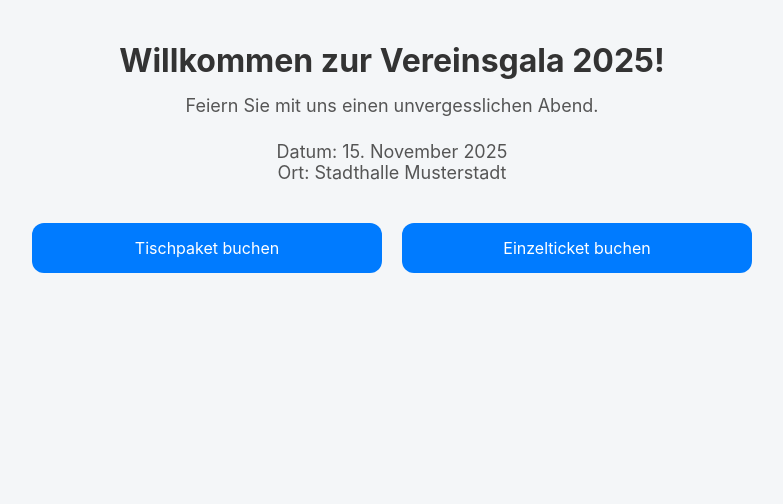
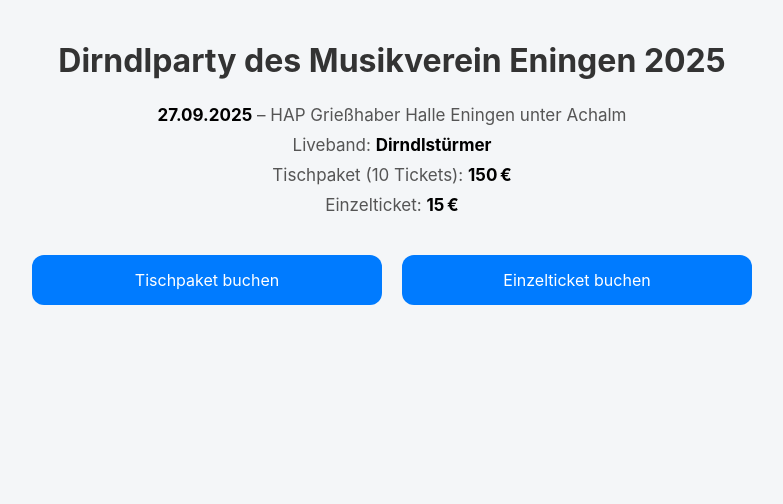
Before and after one commit to tob1404/buchungssystem, a Flask app: page / in a window 1280 px wide. Shown: the top 504 px of the page, without its empty margins (248-1031 px from the left). Run offline with Flask 3, Linux system fonts and the light colour scheme.

Commit message:
Bugfix + Zeitstempel * Infos Startseite

```diff
--- a/admin.py
+++ b/admin.py
@@ -82,7 +82,7 @@
     writer = csv.writer(output)
 
     # Kopfzeile schreiben
-    writer.writerow(['Buchungstyp', 'Vorname', 'Nachname', 'PLZ', 'Ort', 'Straße', 'Hausnummer', 'Telefon', 'E-Mail', 'Tischnummer', 'Anzahl Tickets', 'Status'])
+    writer.writerow(['Buchungstyp', 'Vorname', 'Nachname', 'PLZ', 'Ort', 'Straße', 'Hausnummer', 'Telefon', 'E-Mail', 'Tischnummer', 'Anzahl Tickets', 'Status', 'Zeitstempel'])
 
     # Alle Buchungen schreiben
     writer.writerows(buchungen)
--- a/app.py
+++ b/app.py
@@ -1,6 +1,7 @@
 from flask import Flask, render_template, request, redirect, url_for, session
 import csv
 import os
+from datetime import datetime
 from utils import lade_buchungen
 from admin import admin_bp
 
@@ -81,14 +82,15 @@
         writer = csv.writer(file)
         betrag = 0
         if art == 'einzelticket':
-            betrag = int(anzahl) * 13
+            betrag = int(anzahl) * 15
         elif art == 'tisch':
             tisch_anzahl = len(tischnummern)
-            betrag = tisch_anzahl * 130
+            betrag = tisch_anzahl * 150
+        zeitstempel = datetime.now().strftime('%Y-%m-%d %H:%M:%S')
 
         writer.writerow([
             art, vorname, nachname, plz, ort, strasse, hausnummer, telefon,
-            email, ",".join(map(str, tischnummern)), anzahl, kommentar, 'offen', betrag
+            email, ",".join(map(str, tischnummern)), anzahl, kommentar, 'offen', betrag, zeitstempel
         ])
 
     return render_template(
--- a/data/buchungen.csv
+++ b/data/buchungen.csv
@@ -1 +1,4 @@
 Buchungstyp,Vorname,Nachname,PLZ,Ort,Straße,Hausnummer,Telefon,E-Mail,Tischnummer,Anzahl Tickets,Kommentar,Status,Betrag (€)
+tisch,Tobias,Lotterer,72800,eningen,Weinbergstr.,20,015142500415,tobias.lotterer@t-online.de,12,10,,offen,150,2025-05-25 14:48:42
+tisch,Richard,Lotterer,72800,eningen,Weinbergstr.,20,015142500415,tobias.lotterer@t-online.de,2,10,,offen,150,2025-05-25 14:54:07
+einzelticket,Tobias,Lotterer,72800,eningen,Weinbergstr.,20,015142500415,tobias.lotterer@t-online.de,,3,,offen,45,2025-05-25 14:54:37
--- a/templates/admin/admin_dashboard.html
+++ b/templates/admin/admin_dashboard.html
@@ -156,6 +156,8 @@
                 <th>Status</th>
                 <th>Aktion</th>
                 <th>Betrag (€)</th>
+                <th>Zeitstempel</th>
+
 
             </tr>
         </thead>
@@ -204,6 +206,8 @@
                     </form>
                 </td>
                 <td data-label="Betrag">{{ buchung[13] }}</td>
+                <td data-label="Zeitstempel">{{ buchung[14] }}</td>
+
 
             </tr>
             {% endfor %}
--- a/templates/buchung/index.html
+++ b/templates/buchung/index.html
@@ -2,9 +2,8 @@
 <html lang="de">
 <head>
     <meta charset="UTF-8">
-    <title>Startseite - Buchungssystem</title>
+    <title>Dirndlparty 2025 – Musikverein Eningen</title>
     <meta name="viewport" content="width=device-width, initial-scale=1.0">
-
     <style>
         body {
             font-family: -apple-system, BlinkMacSystemFont, "Segoe UI", Roboto, "Helvetica Neue", Arial, sans-serif;
@@ -19,13 +18,18 @@
 
         h1 {
             color: #333;
-            margin-bottom: 10px;
+            margin-bottom: 15px;
         }
 
-        p {
+        .content p {
             color: #555;
-            margin: 5px 0 20px 0;
-            font-size: 18px;
+            margin: 10px 0;
+            font-size: 17px;
+        }
+
+        .highlight {
+            font-weight: bold;
+            color: #000;
         }
 
         .button-group {
@@ -33,11 +37,10 @@
             flex-wrap: wrap;
             justify-content: center;
             gap: 20px;
-            margin: 20px 0;
+            margin: 30px 0;
         }
 
         .button {
-            display: inline-block;
             flex: 1 1 200px;
             max-width: 300px;
             padding: 15px 25px;
@@ -66,25 +69,30 @@
             border-top: 1px solid #ccc;
             text-align: center;
         }
+
         .footer a {
             margin: 0 10px;
             color: #777;
             text-decoration: none;
-            transition: color 0.3s;
         }
+
         .footer a:hover {
             color: #007bff;
         }
-
     </style>
 </head>
 
 <body>
 
-    <h1>Willkommen zur Vereinsgala 2025!</h1>
+    <h1>Dirndlparty des Musikverein Eningen 2025</h1>
 
-    <p>Feiern Sie mit uns einen unvergesslichen Abend.</p>
-    <p>Datum: 15. November 2025<br>Ort: Stadthalle Musterstadt</p>
+    <div class="content">
+
+        <p><span class="highlight">27.09.2025</span> – HAP Grießhaber Halle Eningen unter Achalm</p>
+        <p>Liveband: <span class="highlight">Dirndlstürmer</span></p>
+        <p>Tischpaket (10 Tickets): <span class="highlight">150 €</span></p>
+        <p>Einzelticket: <span class="highlight">15 €</span></p>
+    </div>
 
     <div class="button-group">
         <a href="/buchen?art=tisch" class="button">Tischpaket buchen</a>
@@ -98,6 +106,5 @@
         <a href="mailto:dirndlparty@mv-eningen.de">Support</a>
     </div>
 
-
 </body>
 </html>
--- a/utils.py
+++ b/utils.py
@@ -9,9 +9,9 @@
             reader = csv.reader(file)
             header = next(reader)
             for row in reader:
-                if len(row) < 14:
-                    row += [''] * (14 - len(row))  # ⬅️ ANPASSUNG: 14 statt 13 Spalten
-                art, _, _, _, _, _, _, _, _, tischnummer, anzahl, _, _, _ = row  # ⬅️ ANPASSUNG: 14 Variablen
+                if len(row) < 15:
+                    row += [''] * (15 - len(row))  # ⬅️ ANPASSUNG: 14 statt 13 Spalten
+                art, _, _, _, _, _, _, _, _, tischnummer, anzahl, _, _, _,_ = row  # ⬅️ ANPASSUNG: 14 Variablen
 
                 if art == 'tisch' and tischnummer:
                     plaetze = 0
@@ -36,8 +36,8 @@
             reader = csv.reader(file)
             header = next(reader)
             for row in reader:
-                if len(row) < 14:  # ⬅️ ANPASSUNG
-                    row += [''] * (14 - len(row))
+                if len(row) < 15:  # ⬅️ ANPASSUNG
+                    row += [''] * (15 - len(row))
                 buchungen.append(row)
     except FileNotFoundError:
         pass
@@ -51,6 +51,6 @@
         writer.writerow([
             'Buchungstyp', 'Vorname', 'Nachname', 'PLZ', 'Ort', 'Straße',
             'Hausnummer', 'Telefon', 'E-Mail', 'Tischnummer', 'Anzahl Tickets',
-            'Kommentar', 'Status', 'Betrag (€)'  # ⬅️ NEUE SPALTE
+            'Kommentar', 'Status', 'Betrag (€)', 'Zeitstempel'  # ⬅️ NEUE SPALTE
         ])
         writer.writerows(buchungen)
```
Also changed, not shown: templates/buchung/buchen.html (+5 -5 lines).
